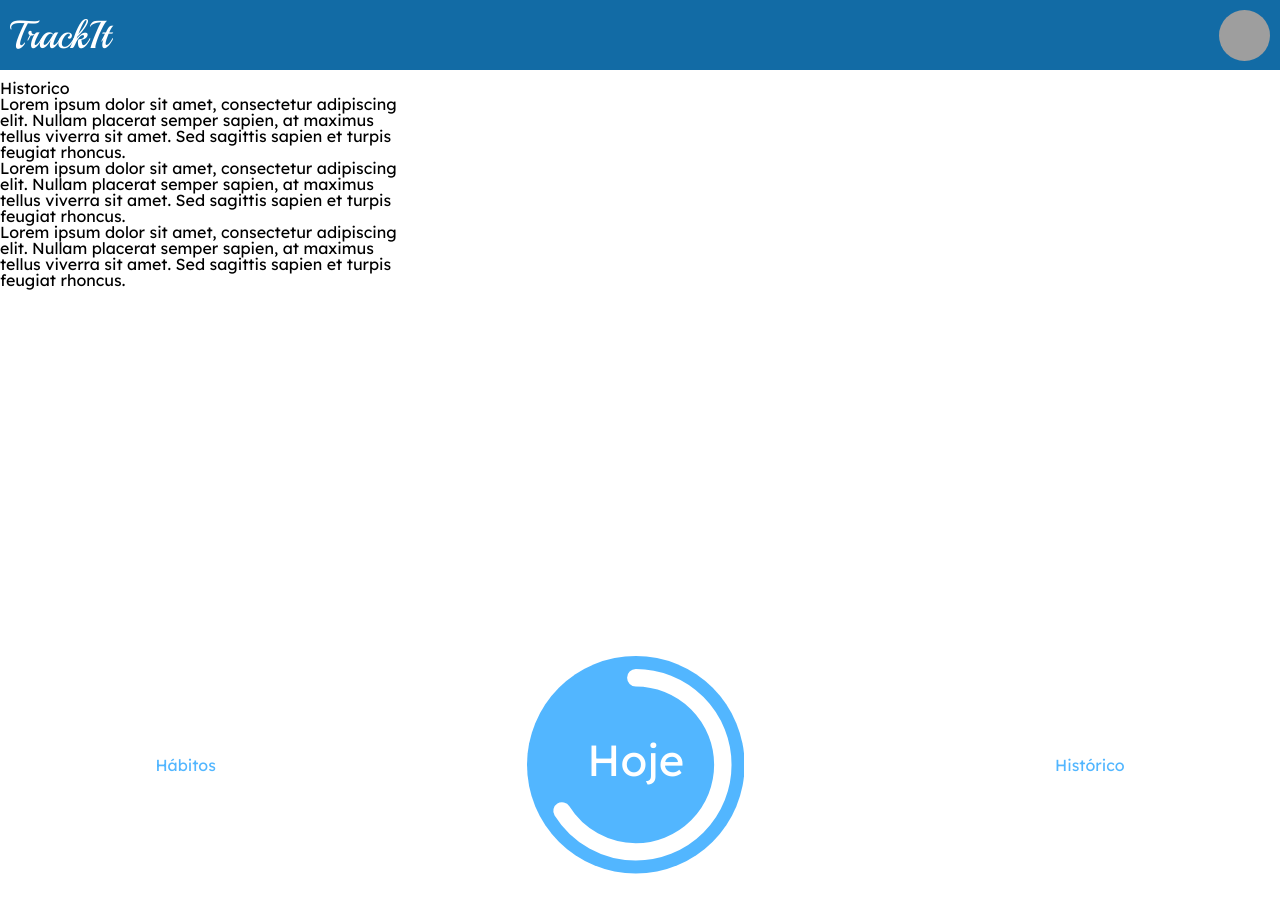
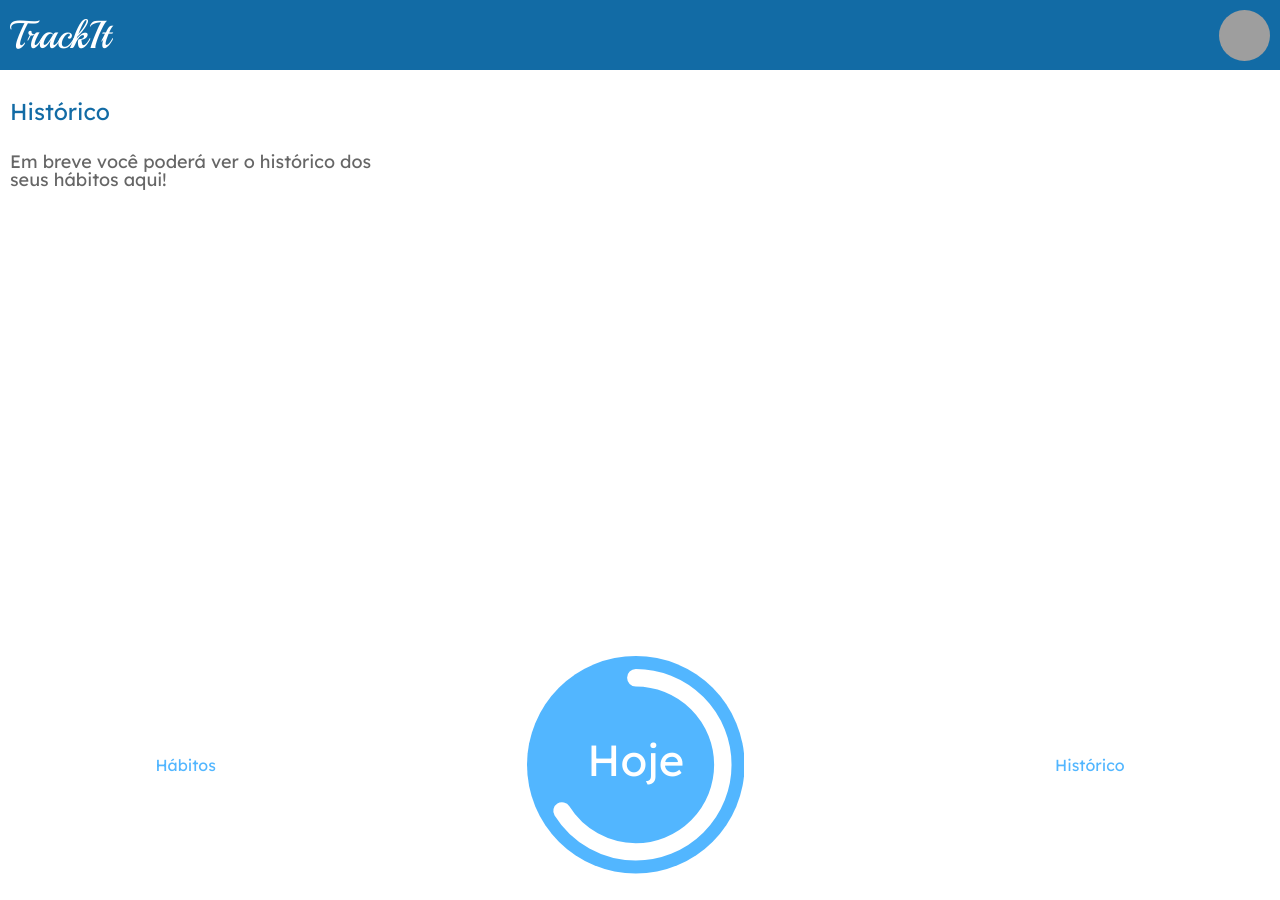
Before and after one commit to julianapereiradev/projeto11-trackit, a React (Vite) app: page /historico in a window 1280 px wide. Built offline with nearby package versions, Linux system fonts and the light colour scheme; grey boxes are pictures that could not be loaded.

Commit message:
Fiz tela de histórico e formatação aceita para daysjs (dia da semana)

```diff
--- a/index.html
+++ b/index.html
@@ -1,5 +1,5 @@
 <!DOCTYPE html>
-<html lang="en">
+<html lang="pt-BR">
   <head>
     <meta charset="UTF-8" />
     <link rel="icon" type="image/svg+xml" href="/vite.svg" />
--- a/package.json
+++ b/package.json
@@ -11,6 +11,7 @@
   },
   "dependencies": {
     "axios": "^1.4.0",
+    "dayjs": "^1.11.7",
     "react": "^18.2.0",
     "react-circular-progressbar": "^2.1.0",
     "react-dom": "^18.2.0",
--- a/src/pages/Habitos.jsx
+++ b/src/pages/Habitos.jsx
@@ -33,4 +33,6 @@ export default function Habitos() {
 
     const DivContainer = styled.div`
       margin-top: 80px; /* Altura da navbar + espaço de margem */
-    `;
+      margin-left: 10px;
+      margin-right: 10px;
+   `;
--- a/src/pages/Historico.jsx
+++ b/src/pages/Historico.jsx
@@ -8,22 +8,8 @@ export default function Historico() {
       <Topo />
 
       <DivContainer>
-            <h2>Historico</h2>
-            <p>
-              Lorem ipsum dolor sit amet, consectetur adipiscing elit. Nullam
-              placerat semper sapien, at maximus tellus viverra sit amet. Sed
-              sagittis sapien et turpis feugiat rhoncus.
-            </p>
-            <p>
-              Lorem ipsum dolor sit amet, consectetur adipiscing elit. Nullam
-              placerat semper sapien, at maximus tellus viverra sit amet. Sed
-              sagittis sapien et turpis feugiat rhoncus.
-            </p>
-            <p>
-              Lorem ipsum dolor sit amet, consectetur adipiscing elit. Nullam
-              placerat semper sapien, at maximus tellus viverra sit amet. Sed
-              sagittis sapien et turpis feugiat rhoncus.
-            </p>
+        <h2>Histórico</h2>
+        <p>Em breve você poderá ver o histórico dos seus hábitos aqui!</p>
       </DivContainer>
 
       <Menu />
@@ -33,4 +19,20 @@ export default function Historico() {
 
 const DivContainer = styled.div`
   margin-top: 80px; /* Altura da navbar + espaço de margem */
+  margin-left: 10px;
+  margin-right: 10px;
+
+  h2 {
+    color: #126ba5;
+    font-weight: 400;
+    font-size: 23px;
+    margin-top: 100px;
+    margin-bottom: 30px;
+  }
+
+  p {
+    color: #666666;
+    font-weight: 400;
+    font-size: 18px;
+  }
 `;
--- a/src/pages/Hoje.jsx
+++ b/src/pages/Hoje.jsx
@@ -1,14 +1,27 @@
 import styled from "styled-components";
 import Topo from "../components/Topo";
 import Menu from "../components/Menu";
+import dayjs from "dayjs";
+import "dayjs/locale/pt-br";
 
 export default function Hoje() {
+
+  const diaDaSemanaCompleto = dayjs().locale("pt-br").format("dddd");
+  const diaMes = dayjs().locale("pt-br").format("DD/MM");
+
+  const removerFeira = diaDaSemanaCompleto.split("-");
+  const arraySemana = [...removerFeira[0]];
+  const stringSemanaMinuscula = arraySemana.join("");
+  const diaDaSemana =
+    stringSemanaMinuscula[0].toUpperCase() + stringSemanaMinuscula.substring(1);
+
   return (
     <>
       <Topo />
 
       <DivContainer>
         <h2>Hoje</h2>
+        {diaDaSemana}, {diaMes}
         <p>
           Lorem ipsum dolor sit amet, consectetur adipiscing elit. Nullam
           placerat semper sapien, at maximus tellus viverra sit amet. Sed
@@ -33,4 +46,6 @@ export default function Hoje() {
 
 const DivContainer = styled.div`
   margin-top: 80px; /* Altura da navbar + espaço de margem */
+  margin-left: 10px;
+  margin-right: 10px;
 `;
```
Also changed, not shown: 1 other file (tests, documents, lock files or other folders). Lines whose indentation alone changed are shown as unchanged.
